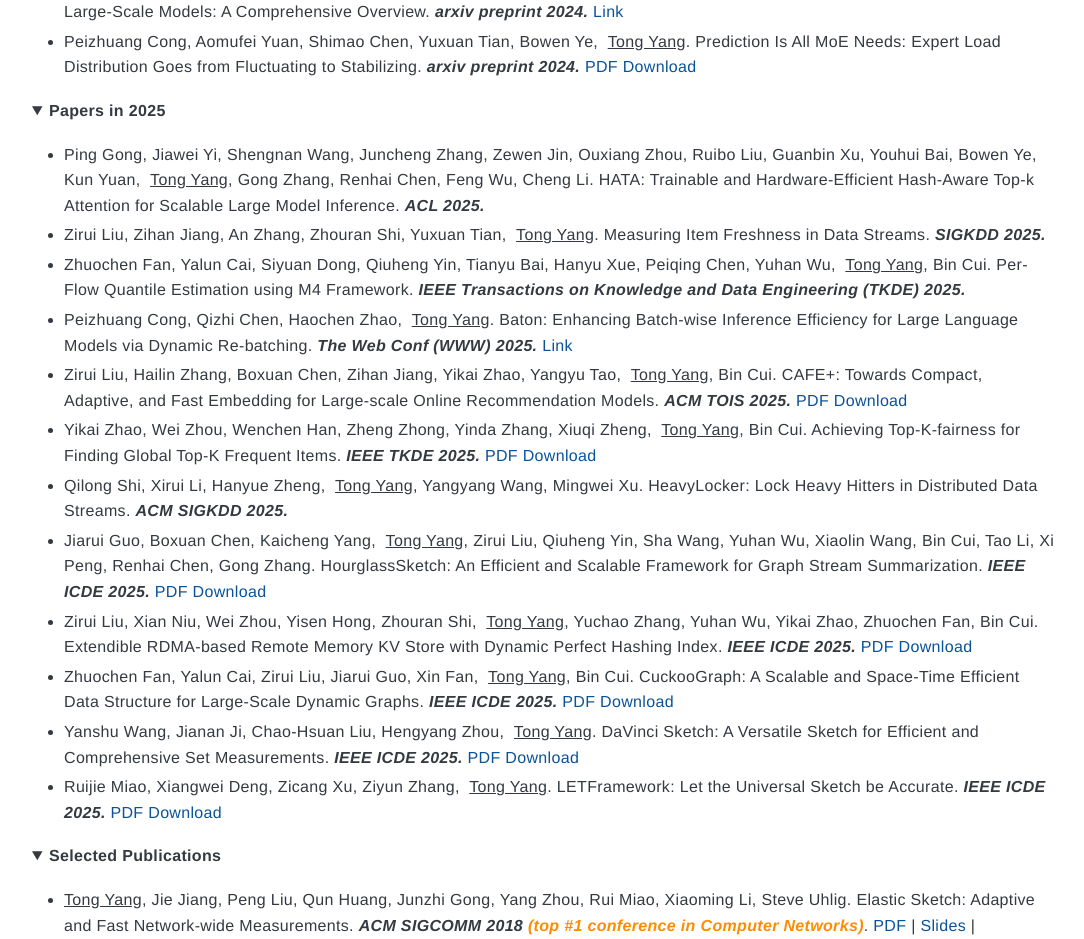
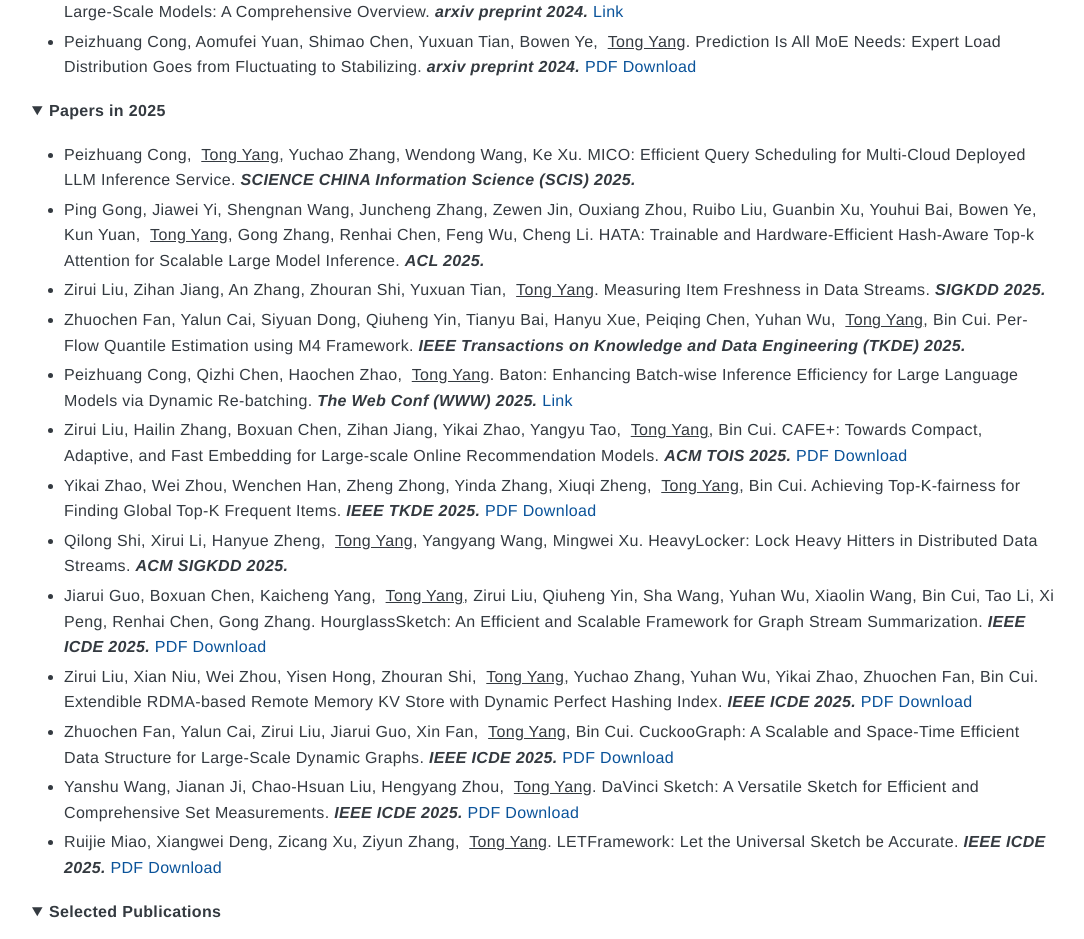
Before and after one commit to yangtonghome/yangtonghome.github.io, a plain HTML site: page index.html in a window 1280 px wide. Shown: the part 1038-1977 px from the top of the page, without its empty margins (80-1164 px from the left). Drawn offline with Linux system fonts and the light colour scheme.

Commit message:
add scis

```diff
--- a/index.html
+++ b/index.html
@@ -110,6 +110,7 @@
 <details open="" style="margin-bottom: 10px;">
     <summary><b>Papers in 2025</b></summary>
     <ul>
+        <li style="padding: 2px 0px;"> Peizhuang Cong, <span>&nbsp;</span><u>Tong Yang</u>, Yuchao Zhang, Wendong Wang, Ke Xu. MICO: Efficient Query Scheduling for Multi-Cloud Deployed LLM Inference Service. <em><strong>SCIENCE CHINA Information Science (SCIS) 2025.</strong></em></li>
         <li style="padding: 2px 0px;"> Ping Gong, Jiawei Yi, Shengnan Wang, Juncheng Zhang, Zewen Jin, Ouxiang Zhou, Ruibo Liu, Guanbin Xu, Youhui Bai, Bowen Ye, Kun Yuan, <span>&nbsp;</span><u>Tong Yang</u>, Gong Zhang, Renhai Chen, Feng Wu, Cheng Li. HATA: Trainable and Hardware-Efficient Hash-Aware Top-k Attention for Scalable Large Model Inference. <em><strong>ACL 2025.</strong></em></li>
         <li style="padding: 2px 0px;"> Zirui Liu, Zihan Jiang, An Zhang, Zhouran Shi, Yuxuan Tian, <span>&nbsp;</span><u>Tong Yang</u>. Measuring Item Freshness in Data Streams. <em><strong>SIGKDD 2025.</strong></em></li>
         <li style="padding: 2px 0px;"> Zhuochen Fan, Yalun Cai, Siyuan Dong, Qiuheng Yin, Tianyu Bai, Hanyu Xue, Peiqing Chen, Yuhan Wu, <span>&nbsp;</span><u>Tong Yang</u>, Bin Cui. Per-Flow Quantile Estimation using M4 Framework. <em><strong>IEEE Transactions on Knowledge and Data Engineering (TKDE) 2025.</strong></em></li>
```
Also changed, not shown: 1 other file.
